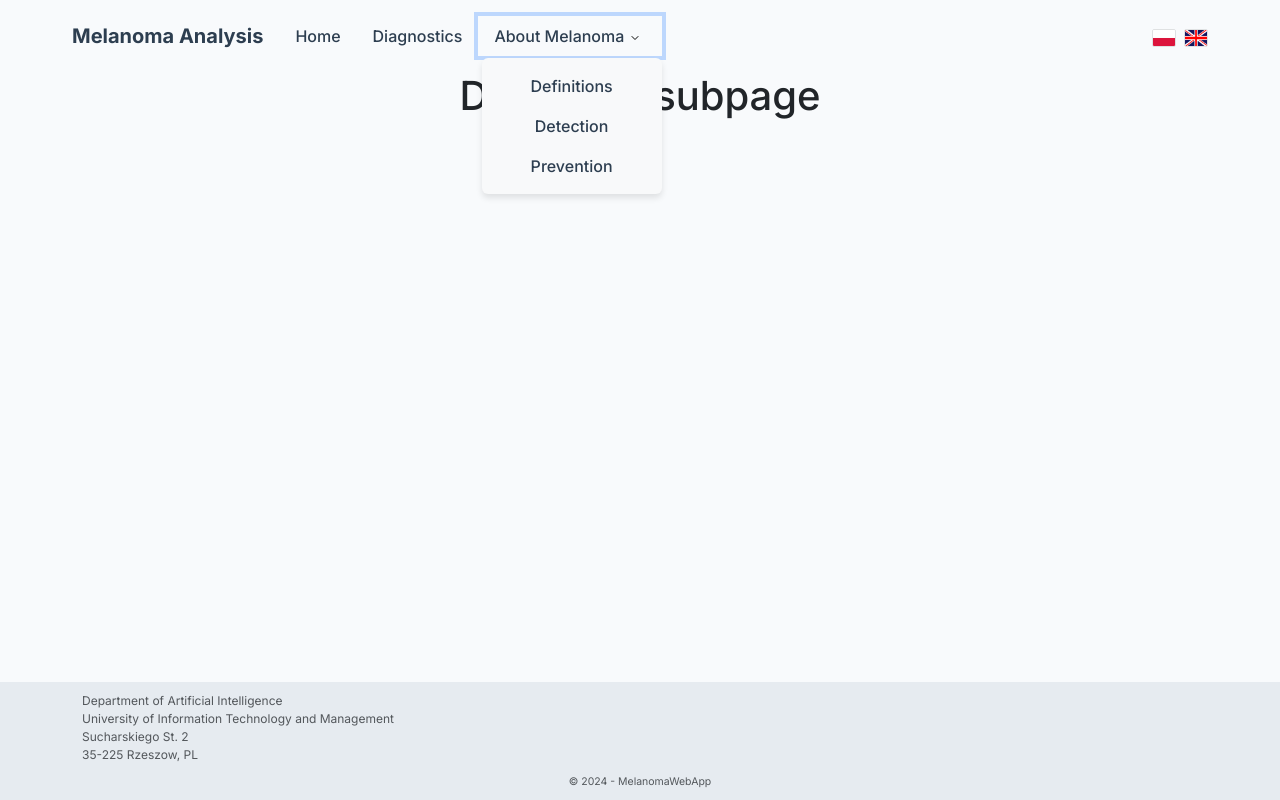
After one commit to gwanat/python_melanoma_app, a Flask app: page /detection in a window 1280 px wide, after a click on "About Melanoma". The commit adds this page. Run offline with Flask 3, Linux system fonts and the light colour scheme.

Commit message:
Language change minor bugs fixed, added new routes for further development, changed slightly CSS

```diff
--- a/app.py
+++ b/app.py
@@ -14,16 +14,13 @@
 app.config['BABEL_TRANSLATION_DIRECTORIES'] = './translations'
 
 def get_locale():
-    # Check if the language query parameter is set and valid
     if 'lang' in request.args:
         lang = request.args.get('lang')
         if lang in ['en', 'pl']:
             session['lang'] = lang
             return session['lang']
-    # If not set via query, check if we have it stored in the session
     elif 'lang' in session:
         return session.get('lang')
-    # Otherwise, use the browser's preferred language
     return request.accept_languages.best_match(['en', 'pl'])
 
 def get_timezone():
@@ -32,7 +29,6 @@
         return user.timezone
 
 babel = Babel(app, locale_selector=get_locale, timezone_selector=get_timezone)
-
 
 @app.route('/setlang')
 def setlang():
@@ -46,8 +42,9 @@
 
 @app.context_processor
 def inject_locale():
-    # This makes the function available directly, allowing you to call it in the template
     return {'get_locale': get_locale}
+
+
 
 @app.route("/")
 def index():
@@ -68,11 +65,11 @@
 
 
         if tds <= 4.75:
-            tds_message = _l("Based on the TDS, the lesion is likely benign.")
+            tds_message = _("Based on the TDS, the lesion is likely benign.")
         elif 4.75 < tds <= 5.45:
-            tds_message = _l("Based on the TDS, the lesion is suspicious.")
+            tds_message = _("Based on the TDS, the lesion is suspicious.")
         else:
-            tds_message = _l("Based on the TDS, the lesion is likely malignant.")
+            tds_message = _("Based on the TDS, the lesion is likely malignant.")
 
 
         color_weights = {
@@ -100,11 +97,11 @@
 
 
         if new_tds <= 4.85:
-            new_tds_message = _l("Based on the improved TDS, the lesion is likely benign.")
+            new_tds_message = _("Based on the improved TDS, the lesion is likely benign.")
         elif 4.85 < new_tds < 5.45:
-            new_tds_message = _l("Based on the improved TDS, the lesion is suspicious.")
+            new_tds_message = _("Based on the improved TDS, the lesion is suspicious.")
         else:
-            new_tds_message = _l("Based on the improved TDS, the lesion is likely malignant.")
+            new_tds_message = _("Based on the improved TDS, the lesion is likely malignant.")
 
         return render_template(
             "diagnostics.html",
@@ -116,5 +113,17 @@
 
     return render_template("diagnostics.html")
 
+@app.route("/definitions")
+def definitions():
+    return render_template("definitions.html")
+
+@app.route("/detection")
+def detection():
+    return render_template("detection.html")
+
+@app.route("/prevention")
+def prevention():
+    return render_template("prevention.html")
+
 if __name__ == "__main__":
     app.run(debug=True)
--- a/static/css/styles.css
+++ b/static/css/styles.css
@@ -35,7 +35,7 @@
 }
 
 .nav-link:hover {
-    color: var(--hover-black) !important;
+    color:#4f6277 !important;
 }
 
 .navbar-brand {
@@ -80,7 +80,7 @@
     font-weight: 300;
     letter-spacing: 1px;
     margin-bottom: 2rem;
-    margin-left: 2rem;
+    margin-left: 5px;
     font-family: 'Oswald', sans-serif;
 }
 .hero-buttons .btn {
@@ -195,7 +195,6 @@
    box-shadow: 0 0 20px 7px rgba(143, 145, 153, 0.2);
    border-radius: 10px;
    display: inline-block;
-   width: 210px;
  }
 
  .btn-grad:hover {
@@ -203,3 +202,23 @@
    color: #fff;
    text-decoration: none;
  }
+
+.dropdown-menu {
+    background-color: var(--background);
+    border: none;
+    box-shadow: 0px 4px 6px rgba(0, 0, 0, 0.1);
+    min-width: 180px;
+    padding: 0.5rem 0;
+}
+
+.dropdown-item {
+    color: var(--primary-blue) !important;
+    font-weight: 500;
+    padding: 0.5rem 1rem;
+    transition: background-color 0.3s ease, color 0.3s ease;
+}
+
+.dropdown-item:hover {
+    background-color: rgba(47, 62, 80, 0.1);
+    color: #4f6277 !important;
+}
--- a/templates/base.html
+++ b/templates/base.html
@@ -34,9 +34,9 @@
                                 </svg>
                             </a>
                             <div class="dropdown-menu dropdown-menu-end bg-light text-center">
-                                <a class="dropdown-item text-secondary" href="#">{{ _('Definitions') }}</a>
-                                <a class="dropdown-item text-secondary" href="#">{{ _('Detection') }}</a>
-                                <a class="dropdown-item text-secondary" href="#">{{ _('Prevention') }}</a>
+                                <a class="dropdown-item text-secondary" href="{{ url_for('definitions') }}">{{ _('Definitions') }}</a>
+                                <a class="dropdown-item text-secondary" href="{{ url_for('detection') }}">{{ _('Detection') }}</a>
+                                <a class="dropdown-item text-secondary" href="{{ url_for('prevention') }}">{{ _('Prevention') }}</a>
                             </div>
                         </li>
                     </ul>
--- /dev/null
+++ b/templates/detection.html
@@ -0,0 +1,9 @@
+{% extends "base.html" %}
+
+{% block content %}
+
+<div class="text-center">
+    <h1>{{ _('Detection subpage') }}</h1>
+</div>
+
+{% endblock %}
```
Also changed, not shown: templates/definitions.html (added, +9 -0 lines), templates/prevention.html (added, +9 -0 lines), translations/pl/LC_MESSAGES/messages.po, 2 other files.
